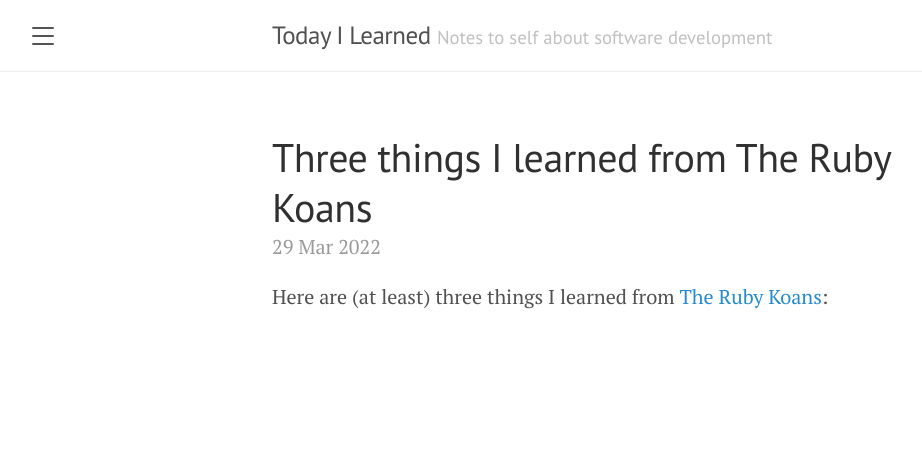
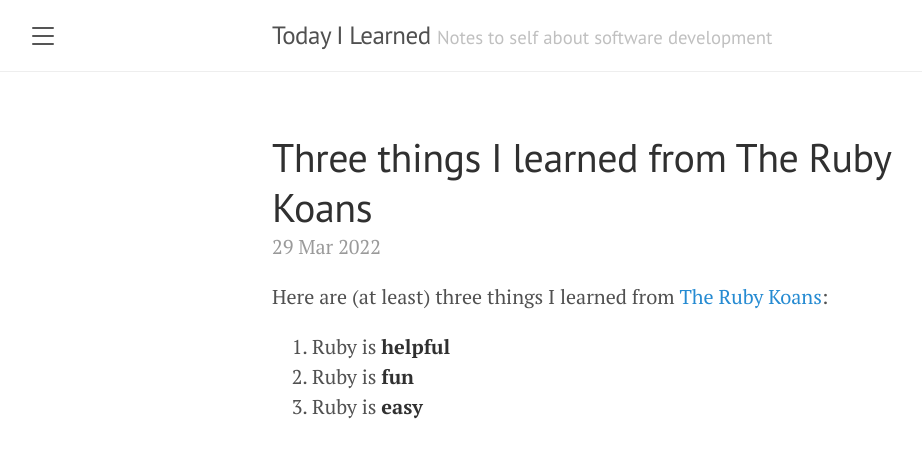
Before and after one commit to cbulzoni/journal, a Jekyll site: the page built from _posts/2022-03-29-three-things-i-learned-from-the-ruby-koans.md, in a window 1280 px wide. Shown: the top 458 px of the page, without its empty margins (8-930 px from the left). Built offline with Jekyll 4.4.1, drawn with Linux system fonts in a browser that asks for light colours.

Commit message:
Update 2022-03-29-three-things-i-learned-from-the-ruby-koans.md

```diff
--- a/_posts/2022-03-29-three-things-i-learned-from-the-ruby-koans.md
+++ b/_posts/2022-03-29-three-things-i-learned-from-the-ruby-koans.md
@@ -4,3 +4,7 @@ title: Three things I learned from The Ruby Koans
 ---
 
 Here are (at least) three things I learned from [The Ruby Koans](http://rubykoans.com/):
+
+  1. Ruby is **helpful**
+  2. Ruby is **fun**
+  3. Ruby is **easy**
```
